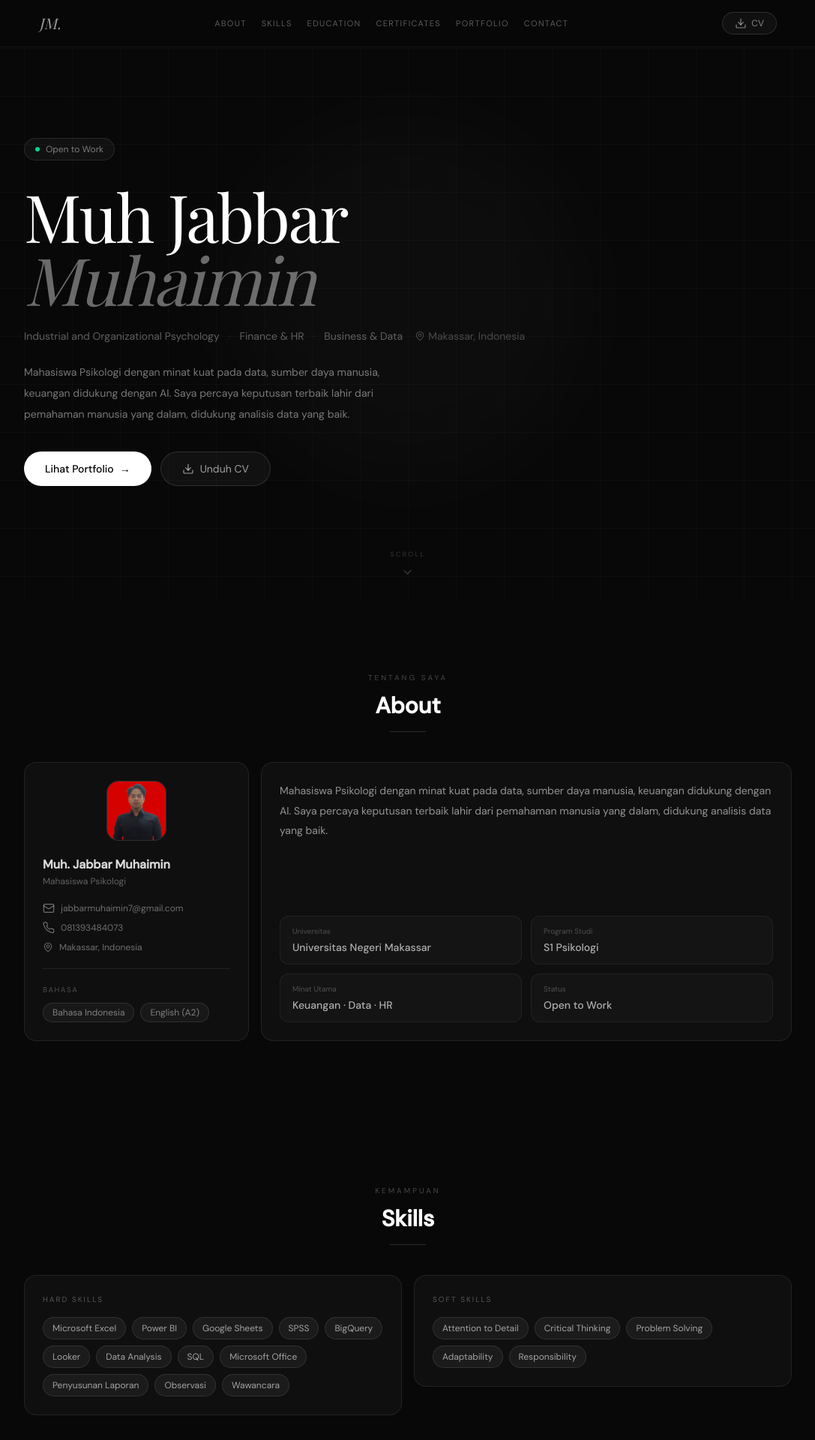
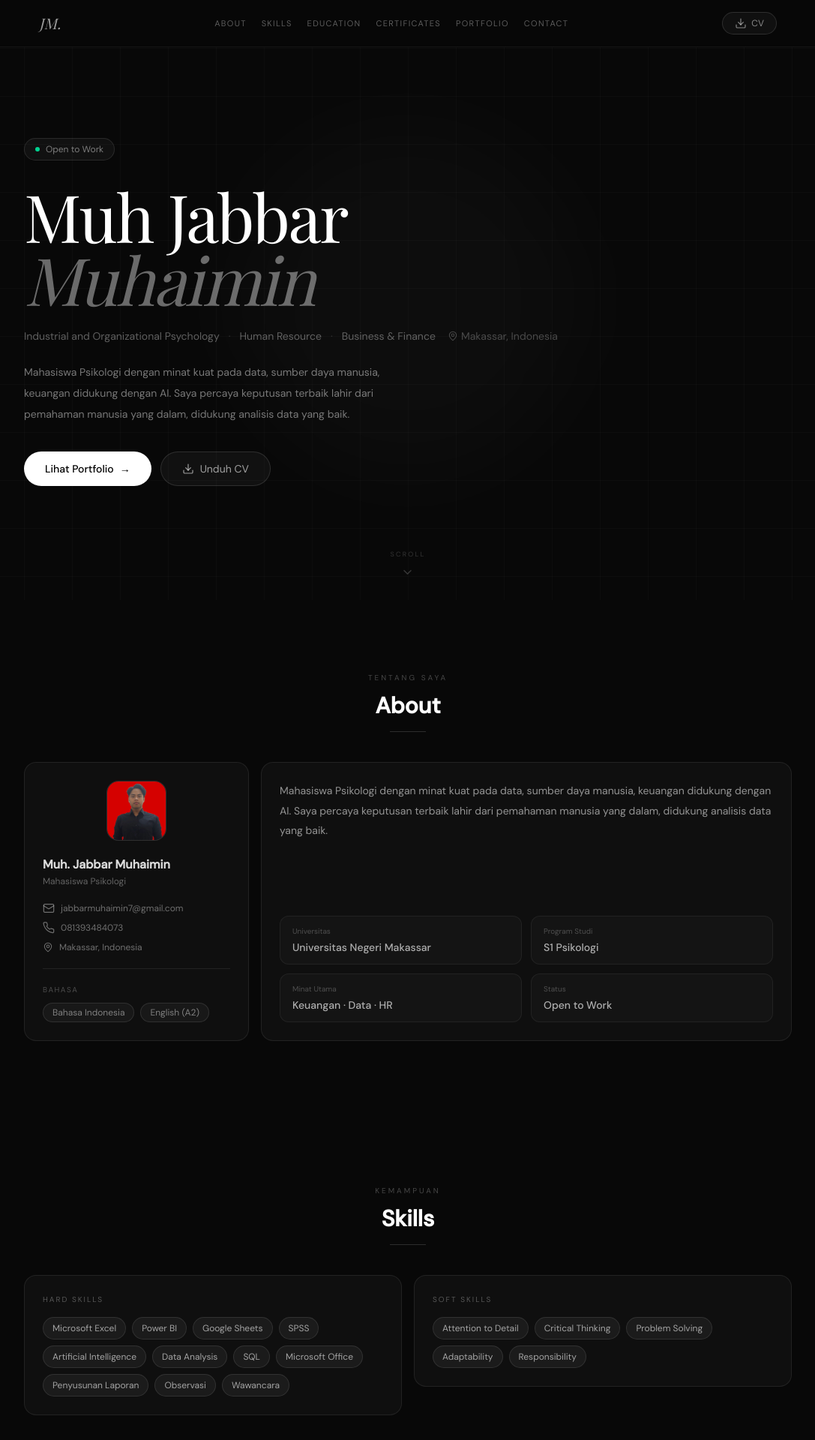
Before and after one commit to Ordinary-7/portofolio2, a Next.js app: page / in a window 1280 px wide. Shown: the top 1920 px of the page at 75% size, without its empty margins (96-1183 px from the left). Built offline with nearby package versions, Linux system fonts and the light colour scheme; a web font is replaced by a local one.

Commit message:
update website

```diff
--- a/app/page.tsx
+++ b/app/page.tsx
@@ -10,7 +10,7 @@ import { motion, useInView } from "framer-motion";
 
 const PROFILE = {
   name: "Muh. Jabbar Muhaimin",
-  tagline: "Industrial and Organizational Psychology · Finance & HR · Business & Data",
+  tagline: "Industrial and Organizational Psychology · Human Resource · Business & Finance",
   bio: "Mahasiswa Psikologi dengan minat kuat pada data, sumber daya manusia, keuangan didukung dengan AI. Saya percaya keputusan terbaik lahir dari pemahaman manusia yang dalam, didukung analisis data yang baik.",
   location: "Makassar, Indonesia",
   email: "jabbarmuhaimin7@gmail.com",
@@ -23,7 +23,7 @@ const PROFILE = {
 
 const HARD_SKILLS = [
   "Microsoft Excel", "Power BI", "Google Sheets", "SPSS",
-  "BigQuery", "Looker", "Data Analysis", "SQL",
+  "Artificial Intelligence", "Data Analysis", "SQL",
   "Microsoft Office", "Penyusunan Laporan", "Observasi", "Wawancara",
 ];
 
```
